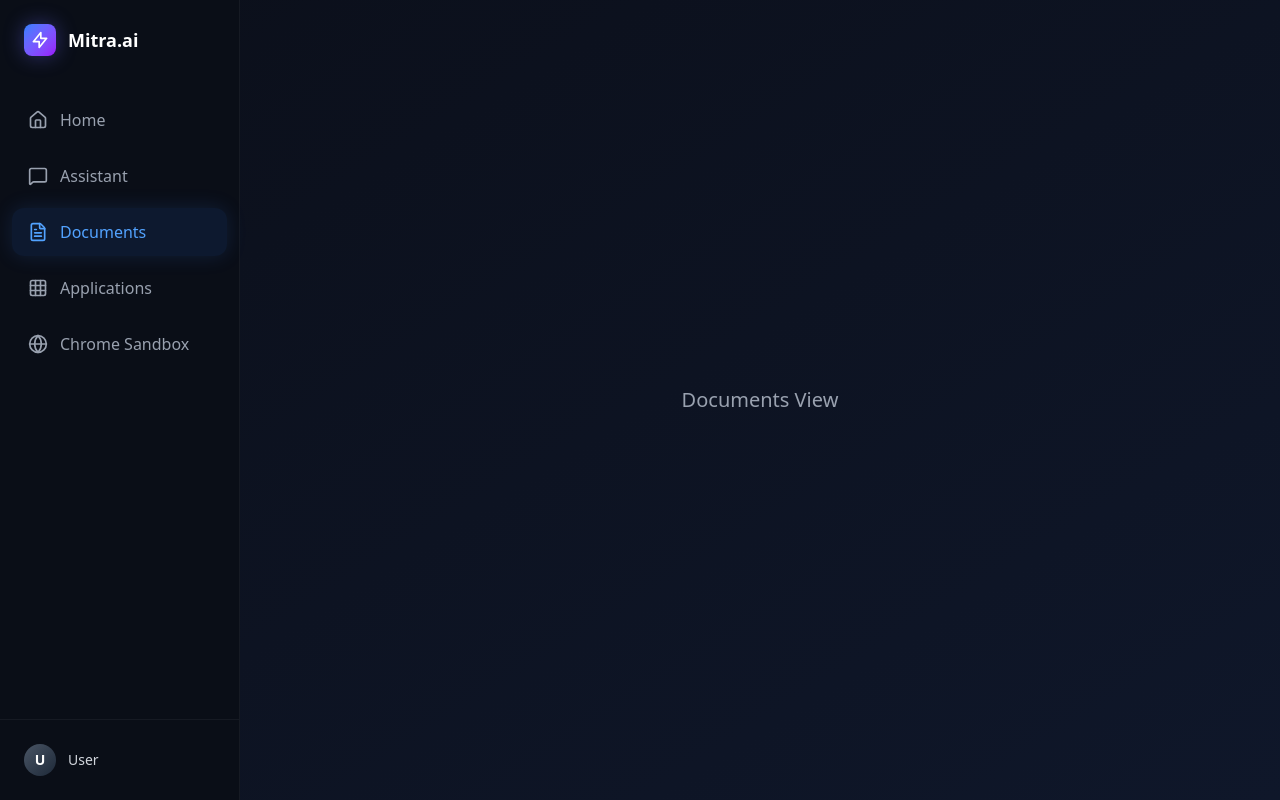
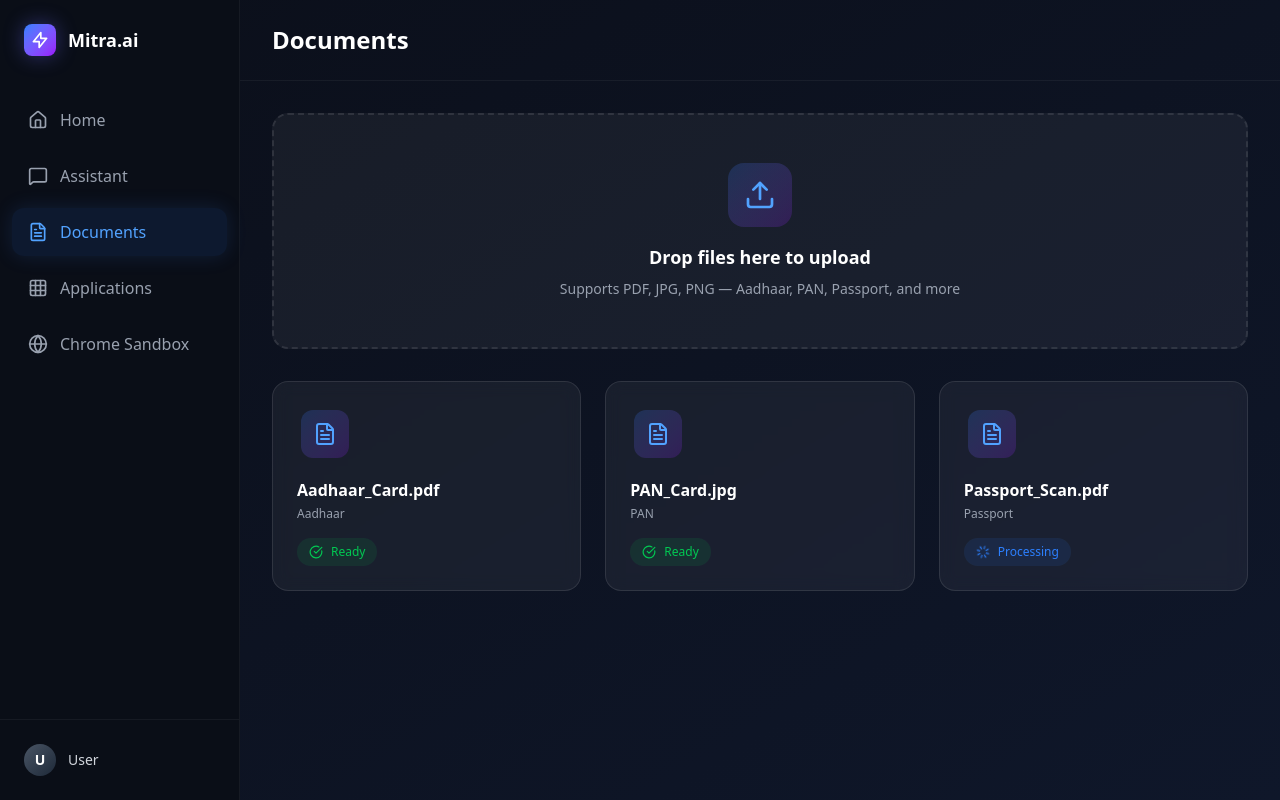
Before and after one commit to innov8-tist/mithra.ai, a React (Vite) app in the folder desktop/: page / in a window 1280 px wide. Both pictures are taken after a click on the button "Documents". Built offline with nearby package versions, Linux system fonts and the light colour scheme; the HTML template or start-up script is replaced by a standard one.

Commit message:
Documents-page UI

```diff
--- a/desktop/src/App.tsx
+++ b/desktop/src/App.tsx
@@ -3,6 +3,7 @@
 import Home from './components/Home';
 import ChromeSandbox from './components/ChromeSandbox';
 import Assistant from './components/Assistant';
+import Documents from './components/Documents';
 
 function App() {
   const [activeView, setActiveView] = useState('home');
@@ -14,11 +15,7 @@
       <main className="flex-1 relative">
         {activeView === 'home' && <Home />}
         {activeView === 'assistant' && <Assistant />}
-        {activeView === 'documents' && (
-          <div className="flex items-center justify-center h-full">
-            <p className="text-gray-400 text-xl">Documents View</p>
-          </div>
-        )}
+        {activeView === 'documents' && <Documents />}
         {activeView === 'applications' && (
           <div className="flex items-center justify-center h-full">
             <p className="text-gray-400 text-xl">Applications View</p>
--- /dev/null
+++ b/desktop/src/components/DocumentCard.tsx
@@ -0,0 +1,68 @@
+import { FileText, CheckCircle, Loader, AlertCircle, MoreVertical } from 'lucide-react';
+
+interface Document {
+  id: string;
+  name: string;
+  type: string;
+  status: 'ready' | 'processing' | 'error';
+}
+
+interface DocumentCardProps {
+  document: Document;
+  index: number;
+}
+
+export default function DocumentCard({ document, index }: DocumentCardProps) {
+  const statusConfig = {
+    ready: {
+      icon: CheckCircle,
+      color: 'text-green-500',
+      bgColor: 'bg-green-500/10',
+      label: 'Ready',
+    },
+    processing: {
+      icon: Loader,
+      color: 'text-blue-500',
+      bgColor: 'bg-blue-500/10',
+      label: 'Processing',
+    },
+    error: {
+      icon: AlertCircle,
+      color: 'text-red-500',
+      bgColor: 'bg-red-500/10',
+      label: 'Error',
+    },
+  };
+
+  const status = statusConfig[document.status];
+  const StatusIcon = status.icon;
+
+  return (
+    <div
+      className="group relative bg-white/5 backdrop-blur-sm border border-white/10 rounded-2xl p-6 hover:bg-white/8 hover:shadow-[0_8px_30px_rgba(59,130,246,0.2)] hover:border-blue-500/30 transition-all duration-300 animate-fadeInUp"
+      style={{ animationDelay: `${index * 100}ms` }}
+    >
+      {/* Icon Container */}
+      <div className="mb-4 flex items-center justify-center w-14 h-14">
+        <div className="w-12 h-12 rounded-xl bg-gradient-to-br from-blue-500/20 to-purple-600/20 flex items-center justify-center group-hover:shadow-[0_0_20px_rgba(99,102,241,0.3)] transition-all duration-200">
+          <FileText className="w-6 h-6 text-blue-400 group-hover:scale-110 transition-transform duration-200" />
+        </div>
+      </div>
+
+      {/* Document Info */}
+      <h4 className="text-base font-semibold text-white mb-1 truncate">{document.name}</h4>
+      <p className="text-xs text-gray-400 mb-4">{document.type}</p>
+
+      {/* Status Badge */}
+      <div className={`inline-flex items-center gap-2 px-3 py-1.5 rounded-full ${status.bgColor} ${status.color}`}>
+        <StatusIcon className={`w-3.5 h-3.5 ${document.status === 'processing' ? 'animate-spin' : ''}`} />
+        <span className="text-xs font-medium">{status.label}</span>
+      </div>
+
+      {/* More Options */}
+      <button className="absolute top-4 right-4 p-2 rounded-lg text-gray-500 opacity-0 group-hover:opacity-100 hover:bg-white/10 hover:text-gray-300 transition-all duration-200">
+        <MoreVertical className="w-4 h-4" />
+      </button>
+    </div>
+  );
+}
--- /dev/null
+++ b/desktop/src/components/Documents.tsx
@@ -0,0 +1,92 @@
+import { useState } from 'react';
+import { Upload } from 'lucide-react';
+import DocumentCard from './DocumentCard';
+
+interface Document {
+  id: string;
+  name: string;
+  type: string;
+  status: 'ready' | 'processing' | 'error';
+}
+
+export default function Documents() {
+  const [documents, setDocuments] = useState<Document[]>([
+    { id: '1', name: 'Aadhaar_Card.pdf', type: 'Aadhaar', status: 'ready' },
+    { id: '2', name: 'PAN_Card.jpg', type: 'PAN', status: 'ready' },
+    { id: '3', name: 'Passport_Scan.pdf', type: 'Passport', status: 'processing' },
+  ]);
+  const [isDragging, setIsDragging] = useState(false);
+
+  const handleDragOver = (e: React.DragEvent) => {
+    e.preventDefault();
+    setIsDragging(true);
+  };
+
+  const handleDragLeave = () => {
+    setIsDragging(false);
+  };
+
+  const handleDrop = (e: React.DragEvent) => {
+    e.preventDefault();
+    setIsDragging(false);
+    // Handle file upload logic here
+    console.log('Files dropped:', e.dataTransfer.files);
+  };
+
+  return (
+    <div className="flex flex-col h-full">
+      {/* Header */}
+      <div className="px-8 py-6 border-b border-white/5">
+        <h1 className="text-2xl font-bold text-white">Documents</h1>
+      </div>
+
+      {/* Main Content */}
+      <div className="flex-1 overflow-y-auto px-8 py-8">
+        <div className="max-w-6xl mx-auto animate-fadeInUp">
+          {/* Upload Area */}
+          <div
+            onDragOver={handleDragOver}
+            onDragLeave={handleDragLeave}
+            onDrop={handleDrop}
+            className={`mb-8 border-2 border-dashed rounded-2xl p-12 transition-all duration-300 ${
+              isDragging
+                ? 'border-blue-500 bg-blue-500/10 shadow-[0_0_40px_rgba(59,130,246,0.3)]'
+                : 'border-white/10 bg-white/5 hover:border-blue-500/50 hover:bg-white/8'
+            }`}
+          >
+            <div className="flex flex-col items-center">
+              {/* Upload Icon */}
+              <div className="mb-4 relative">
+                <div className="w-16 h-16 rounded-2xl bg-gradient-to-br from-blue-500/20 to-purple-600/20 flex items-center justify-center">
+                  <Upload className={`w-8 h-8 text-blue-400 transition-transform duration-300 ${isDragging ? 'scale-110' : ''}`} />
+                </div>
+                {isDragging && (
+                  <div className="absolute inset-0 rounded-2xl bg-blue-500/20 animate-pulse" />
+                )}
+              </div>
+
+              {/* Text */}
+              <h3 className="text-lg font-semibold text-white mb-2">Drop files here to upload</h3>
+              <p className="text-sm text-gray-400">
+                Supports PDF, JPG, PNG — Aadhaar, PAN, Passport, and more
+              </p>
+            </div>
+          </div>
+
+          {/* Documents Grid */}
+          {documents.length > 0 && (
+            <div className="grid grid-cols-3 gap-6">
+              {documents.map((doc, index) => (
+                <DocumentCard
+                  key={doc.id}
+                  document={doc}
+                  index={index}
+                />
+              ))}
+            </div>
+          )}
+        </div>
+      </div>
+    </div>
+  );
+}
```
